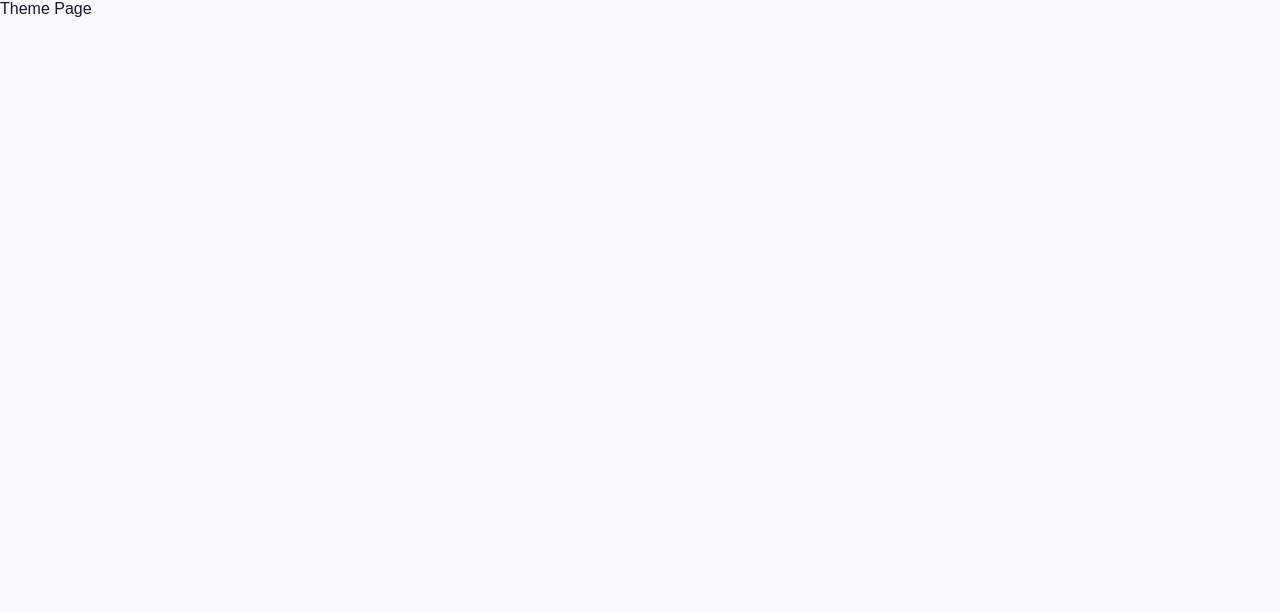
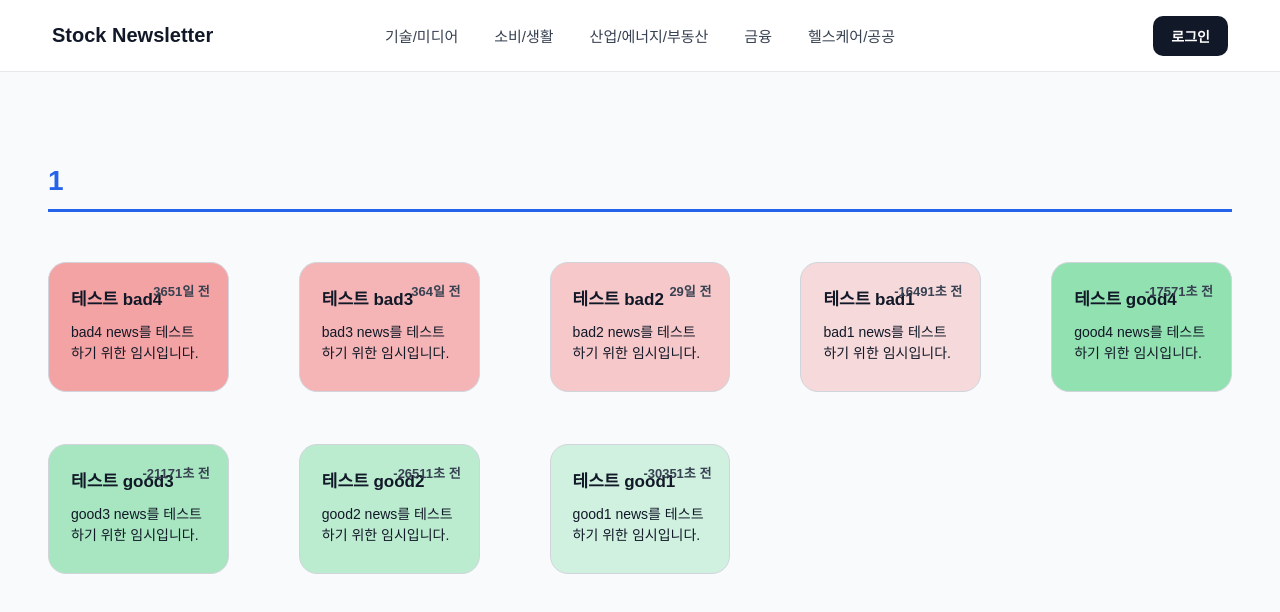
Before and after one commit to taker5515/openSW_project, a React (Vite) app in the folder frontend/choi/: page /theme/1 in a window 1280 px wide. Shown: the top 612 px of the page. Built offline with nearby package versions, Linux system fonts and the light colour scheme.

Commit message:
news-card에 TimeAgo추가

```diff
--- a/frontend/choi/src/Components/Header.jsx
+++ b/frontend/choi/src/Components/Header.jsx
@@ -10,11 +10,11 @@ function Header() {
         </Link>
 
         <nav className="nav">
-          <Link to="/theme/AI">AI</Link>
-          <Link to="/theme/semiconductor">반도체</Link>
-          <Link to="/theme/ev">전기차</Link>
-          <Link to="/theme/bio">바이오</Link>
+          <Link to="/theme/tech&media">기술/미디어</Link>
+          <Link to="/theme/consumer&life">소비/생활</Link>
+          <Link to="/theme/industry&energy&realEstate">산업/에너지/부동산</Link>
           <Link to="/theme/finance">금융</Link>
+          <Link to="/theme/HC&pub">헬스케어/공공</Link>
         </nav>
 
         <Link to="/login" className="login-btn">
--- a/frontend/choi/src/PageStyles/ThemePage.css
+++ b/frontend/choi/src/PageStyles/ThemePage.css
@@ -30,6 +30,7 @@
   border: 1px solid #d1d5db;
   color: #111827;
   overflow: hidden;
+  position: relative;
 }
 
 .news-card h3 {
@@ -42,6 +43,16 @@
   margin: 0;
   font-size: 14px;
   line-height: 1.5;
+}
+
+.news-meta {
+  position: absolute;
+  top: 18px;
+  right: 18px;
+
+  color: #374151;
+  font-size: 13px;
+  font-weight: 600;
 }
 
 .good.level-1 {
--- a/frontend/choi/src/Pages/LoginPage.jsx
+++ b/frontend/choi/src/Pages/LoginPage.jsx
@@ -1,5 +1,85 @@
+import { useState } from "react";
+import { Link } from "react-router-dom";
+
+import Header from "../Components/Header";
+import "../PageStyles/LoginPage.css";
+
 function LoginPage() {
-  return <div>Login Page</div>;
+  const [showPassword, setShowPassword] = useState(false);
+
+  return (
+    <div>
+      <Header />
+
+      <main className="login-page">
+        <section className="login-container">
+          <div className="login-box">
+            <div className="input-group">
+              <label>email</label>
+              <input type="email" />
+            </div>
+
+            <div className="input-group">
+              <label>password</label>
+
+              <div className="password-wrapper">
+                <input
+                  type={showPassword ? "text" : "password"}
+                />
+
+                <button
+                  type="button"
+                  className="show-password-btn"
+                  onClick={() => setShowPassword(!showPassword)}
+                >
+                  {showPassword ? "숨기기" : "보기"}
+                </button>
+              </div>
+            </div>
+
+            <button className="login-submit">
+              로그인
+            </button>
+
+            <Link to="/signup" className="signup-link">
+              회원가입
+            </Link>
+          </div>
+
+          <div className="theme-box">
+            <label className="theme-item">
+              <input type="checkbox" />
+              <span>기술/미디어</span>
+            </label>
+
+            <label className="theme-item">
+              <input type="checkbox" />
+              <span>소비/생활</span>
+            </label>
+
+            <label className="theme-item">
+              <input type="checkbox" />
+              <span>산업/에너지/부동산</span>
+            </label>
+
+            <label className="theme-item">
+              <input type="checkbox" />
+              <span>금융</span>
+            </label>
+
+            <label className="theme-item">
+              <input type="checkbox" />
+              <span>헬스케어/공공</span>
+            </label>
+
+            <button className="theme-save-btn">
+              정보를 받을 테마 저장
+            </button>
+          </div>
+        </section>
+      </main>
+    </div>
+  );
 }
 
 export default LoginPage;
--- a/frontend/choi/src/Pages/ThemePage.jsx
+++ b/frontend/choi/src/Pages/ThemePage.jsx
@@ -1,5 +1,158 @@
+import { useEffect, useState } from "react";
+import { useParams } from "react-router-dom";
+import Header from "../Components/Header";
+import "../PageStyles/ThemePage.css";
+
+const themeNameMap = {
+  "tech&media": "기술/미디어",
+  "consumer&life": "소비/생활",
+  "industry&energy&realEstate": "산업/에너지/부동산",
+  "finance": "금융",
+  "HC&pub": "헬스케어/공공",
+};
+
+const formatTimeAgo = (dateString) => {
+  const now = new Date();
+  const past = new Date(dateString);
+
+  const diff = Math.floor((now - past) / 1000);
+
+  if (diff < 60) {
+    return `${diff}초 전`;
+  }
+
+  if (diff < 3600) {
+    return `${Math.floor(diff / 60)}분 전`;
+  }
+
+  if (diff < 86400) {
+    return `${Math.floor(diff / 3600)}시간 전`;
+  }
+
+  return `${Math.floor(diff / 86400)}일 전`;
+};
+
 function ThemePage() {
-  return <div>Theme Page</div>;
+  const { themeName } = useParams();
+  const currentTheme = themeNameMap[themeName] || themeName;
+
+  const [newsList, setNewsList] = useState([]);
+
+  useEffect(() => {
+    // 백엔드 연결 전 임시 데이터
+    const dummyNews = [
+
+      {
+        id: 1,
+        title: "테스트 bad4",
+        summary: "bad4 news를 테스트하기 위한 임시입니다.",
+        sentiment: "bad",
+        level: 4,
+        publishedAt: "2016-05-21T11:20:00",
+      },
+            {
+        id: 2,
+        title: "테스트 bad3",
+        summary: "bad3 news를 테스트하기 위한 임시입니다.",
+        sentiment: "bad",
+        level: 3,
+        publishedAt: "2025-05-21T11:20:00",
+      },
+      {
+        id: 3,
+        title: "테스트 bad2",
+        summary: "bad2 news를 테스트하기 위한 임시입니다.",
+        sentiment: "bad",
+        level: 2,
+        publishedAt: "2026-04-21T11:20:00",
+      },
+      {
+        id: 4,
+        title: "테스트 bad1",
+        summary: "bad1 news를 테스트하기 위한 임시입니다.",
+        sentiment: "bad",
+        level: 1,
+        publishedAt: "2026-05-20T23:02:00",
+      },
+      {
+        id: 5,
+        title: "테스트 good4",
+        summary: "good4 news를 테스트하기 위한 임시입니다.",
+        sentiment: "good",
+        level: 4,
+        publishedAt: "2026-05-20T23:20:00",
+      },
+      {
+        id: 6,
+        title: "테스트 good3",
+        summary: "good3 news를 테스트하기 위한 임시입니다.",
+        sentiment: "good",
+        level: 3,
+        publishedAt: "2026-05-21T00:20:00",
+      },
+      {
+        id: 7,
+        title: "테스트 good2",
+        summary: "good2 news를 테스트하기 위한 임시입니다.",
+        sentiment: "good",
+        level: 2,
+        publishedAt: "2026-05-21T01:49:00",
+      },
+      {
+        id: 8,
+        title: "테스트 good1",
+        summary: "good1 news를 테스트하기 위한 임시입니다.",
+        sentiment: "good",
+        level: 1,
+        publishedAt: "2026-05-21T02:53:00",
+      },
+    ];
+
+    setNewsList(dummyNews);
+
+    /*
+    나중에 백엔드 연결 시 사용
+
+    const fetchNews = async () => {
+      const response = await fetch(`백엔드주소/news?theme=${themeName}`);
+      const data = await response.json();
+      setNewsList(data.slice(0, 50));
+    };
+
+    fetchNews();
+    */
+  }, [themeName]);
+
+  return (
+    <div>
+      <Header />
+
+      <main className="theme-page">
+        <section className="theme-title-area">
+          <h2>{currentTheme}</h2>
+        </section>
+
+        {newsList.length === 0 ? (
+          <div className="empty-news">관련 뉴스가 없습니다.</div>
+        ) : (
+          <section className="news-grid">
+            {newsList.slice(0, 50).map((news) => (
+              <article
+                key={news.id}
+                className={`news-card ${news.sentiment} level-${news.level}`}
+              >
+                <div className="news-meta">
+                  <span>{formatTimeAgo(news.publishedAt)}</span>
+                </div>
+                <h3>{news.title}</h3>
+                <p>{news.summary}</p>
+              </article>
+            ))}
+          </section>
+        )}
+      </main>
+    </div>
+  );
 }
 
 export default ThemePage;
```
Also changed, not shown: 1 other file (tests, documents, lock files or other folders).
